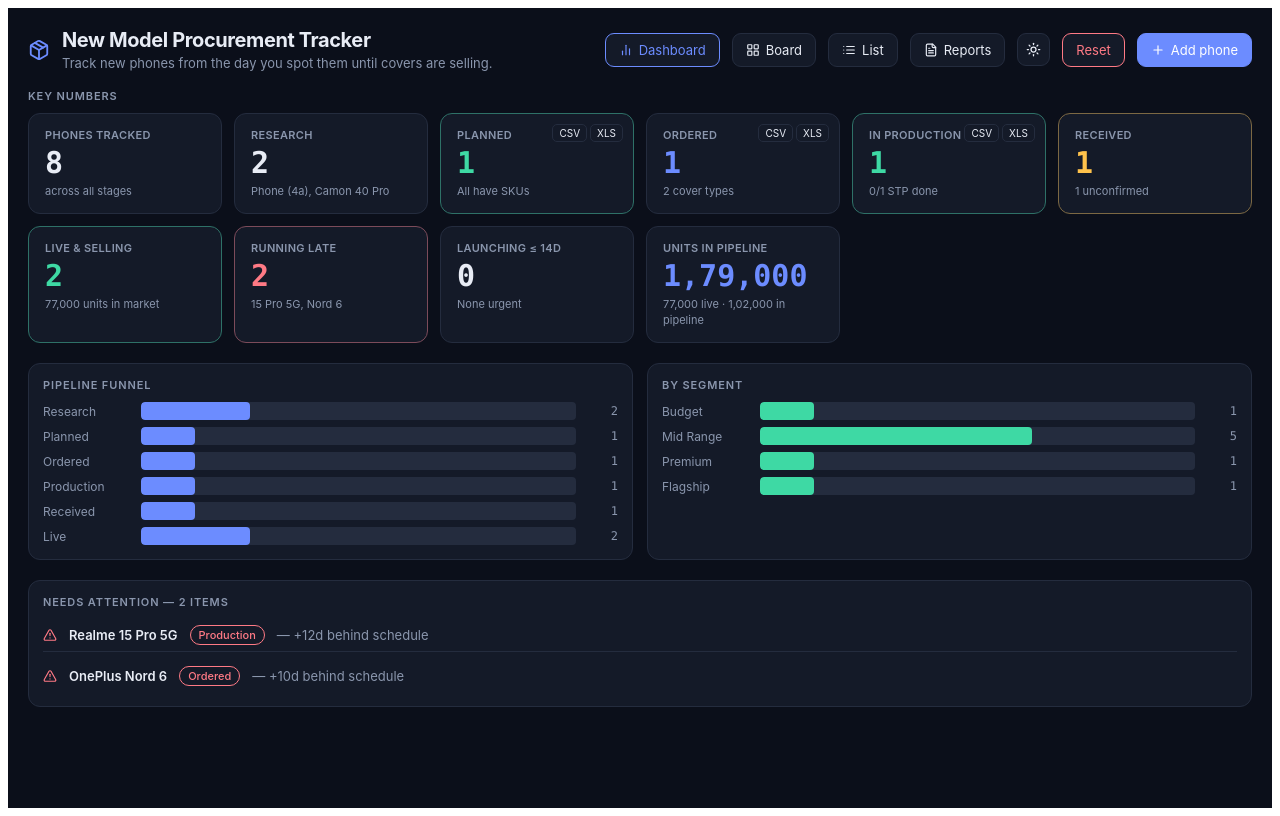
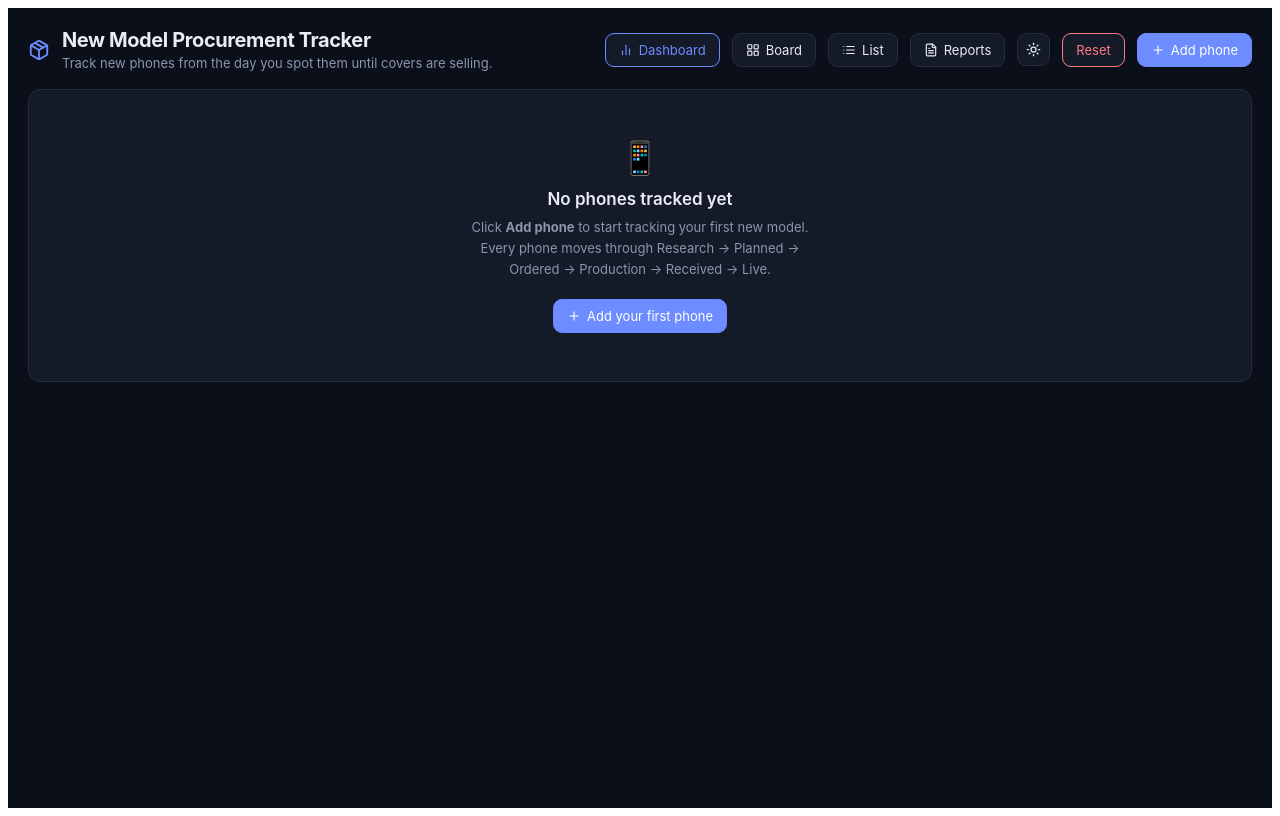
Before and after one commit to pethupraveen/procurement-tracker, a React (Vite) app: page / in a window 1280 px wide. Built offline with nearby package versions, Linux system fonts and the light colour scheme.

Commit message:
Reset Final Fix Code

```diff
--- a/src/App.jsx
+++ b/src/App.jsx
@@ -15,7 +15,7 @@ import { Plus, X, Sun, Moon, Package, CheckCircle2, Circle, AlertTriangle, Layou
      4. See what's running late
 
    Read this file top to bottom. It's in dependency order:
-     helpers -> stages -> scoring -> data -> derive -> UI
+     helpers -> stages -> data -> derive -> UI
    ═══════════════════════════════════════════════════════════════ */
 
 
@@ -62,67 +62,11 @@ const stageIndex = (key) => STAGES.findIndex((s) => s.key === key);
    against the planned date to get the delay. Stages not in `done`
    haven't happened yet.                                            */
 
-const D = (n) => shift(iso(TODAY), n);   // n days from today
-
-/* helper so the seed data below stays readable */
+/* helper so the cover helper stays readable */
 const cover = (type, units, sku, material) => ({ type, units, sku: sku || '', material: material || '' });
 
-const SEED = [
-  {
-    id: 1, brand: "Redmi", name: "Note 15 Pro 5G", segment: "Mid Range",
-    launch: D(-12), stage: "live", po: "PO-101",
-    done: { research: D(-112), planned: D(-96), ordered: D(-87), production: D(-71), received: D(-36), live: D(-12) },
-    covers: [cover("TPU Cover", 30000, "TPU-RDM-N15-BLK", "Soft TPU"), cover("Transparent Cover", 34000, "TRN-RDM-N15-CLR", "Hard PC")],
-  },
-  {
-    id: 2, brand: "Samsung", name: "Galaxy S26 Ultra", segment: "Flagship",
-    launch: D(-40), stage: "live", po: "PO-102",
-    done: { research: D(-140), planned: D(-124), ordered: D(-115), production: D(-98), received: D(-63), live: D(-38) },
-    covers: [cover("Magsafe Cover", 9000, "MAG-SAM-S26-BLK", "PC + Magnet Array"), cover("Leather Cover", 4000, "LTH-SAM-S26-BRN", "PU Leather")],
-  },
-  {
-    id: 3, brand: "Oppo", name: "Reno 15 5G", segment: "Premium",
-    launch: D(30), stage: "received", po: "PO-103",
-    /* stock arrived a week early — delay comes out negative, which is fine */
-    done: { research: D(-70), planned: D(-55), ordered: D(-44), production: D(-29), received: D(-2) },
-    covers: [{ ...cover("Magsafe Cover", 7000, "MAG-OPP-R15-BLK", "PC + Magnet Array"), receivedQty: 6800, receivedOk: true },
-          { ...cover("Transparent Cover", 11000, "TRN-OPP-R15-CLR", "Hard PC"), receivedQty: null, receivedOk: null }],
-  },
-  {
-    id: 4, brand: "Realme", name: "15 Pro 5G", segment: "Mid Range",
-    launch: D(26), stage: "production", po: "PO-104",
-    /* PROBLEM CASE: production finished 12 days after it was due */
-    done: { research: D(-74), planned: D(-58), ordered: D(-46), production: D(-22) },
-    stpStatus: "Submitted",
-    covers: [cover("TPU Cover", 18000, "TPU-REA-15P-BLK", "Soft TPU"), cover("Kickstand Cover", 8000, "KCK-REA-15P-BLK", "TPU + PC Hybrid")],
-  },
-  {
-    id: 5, brand: "OnePlus", name: "Nord 6", segment: "Mid Range",
-    launch: D(50), stage: "ordered", po: "PO-105",
-    /* PROBLEM CASE: PO is placed but production was due 10 days ago and
-       hasn't started — caught because the NEXT stage is already overdue */
-    done: { research: D(-50), planned: D(-33), ordered: D(-20) },
-    covers: [cover("Magsafe Cover", 9000, "MAG-ONE-N6-BLK", "PC + Magnet Array"), cover("Silicone Cover", 11000, "SIL-ONE-N6-WHT", "Liquid Silicone")],
-  },
-  {
-    id: 6, brand: "Poco", name: "X8 Pro 5G", segment: "Mid Range",
-    launch: D(85), stage: "planned", po: null,
-    done: { research: D(-15), planned: D(-1) },
-    covers: [cover("TPU Cover", 26000, "TPU-POC-X8-BLK", "Soft TPU"), cover("Rugged Cover", 12000, "RGD-POC-X8-GRY", "Rugged Composite")],
-  },
-  {
-    id: 7, brand: "Nothing", name: "Phone (4a)", segment: "Mid Range",
-    launch: D(95), stage: "research", po: null,
-    done: { research: D(-3) },
-    covers: [],
-  },
-  {
-    id: 8, brand: "Tecno", name: "Camon 40 Pro", segment: "Budget",
-    launch: D(90), stage: "research", po: null,
-    done: { research: D(-8) },
-    covers: [],
-  },
-];
+/* No demo data — start empty so you can enter your real phones */
+const EMPTY = [];
 
 
 /* ── 5. DERIVED VALUES ───────────────────────────────────────────
@@ -387,7 +331,7 @@ const Field = ({ label, hint, children }) => (
 /* ── 8. BOARD VIEW ───────────────────────────────────────────────
    One column per stage. Drag a card to move the model forward.     */
 
-function Board({ models, onOpen, onMove }) {
+function Board({ models, onOpen, onMove, onAdd }) {
   const [dragging, setDragging] = useState(null);
   const [over, setOver] = useState(null);
 
@@ -395,6 +339,15 @@ function Board({ models, onOpen, onMove }) {
     if (dragging && dragging.stage !== stageKey) onMove(dragging.id, stageKey);
     setDragging(null); setOver(null);
   };
+
+  if (models.length === 0) return (
+    <div className="card" style={{ textAlign: "center", padding: "48px 24px" }}>
+      <div style={{ fontSize: 32, marginBottom: 12 }}>📋</div>
+      <div style={{ fontSize: 16, fontWeight: 640, marginBottom: 8 }}>Board is empty</div>
+      <div style={{ fontSize: 13, color: "var(--dim)", marginBottom: 20 }}>Add a phone to see it appear here.</div>
+      <button className="btn" data-primary="1" onClick={onAdd}><Plus size={14} />Add phone</button>
+    </div>
+  );
 
   return (
     <div className="board">
@@ -1290,7 +1243,7 @@ function KPI({ label, value, sub, tone, onCSV, onXLS }) {
 
 
 /* ── DASHBOARD ─────────────────────────────────────────────────── */
-function Dashboard({ models, onOpen }) {
+function Dashboard({ models, onOpen, onAdd }) {
   const byStage   = (k) => models.filter((m) => m.stage === k);
   const late      = models.filter((m) => m.isLate);
   const live      = byStage("live");
@@ -1329,11 +1282,26 @@ function Dashboard({ models, onOpen }) {
 
   return (
     <div>
+      {/* ── empty state ── */}
+      {models.length === 0 && (
+        <div className="card" style={{ textAlign: "center", padding: "48px 24px", marginBottom: 20 }}>
+          <div style={{ fontSize: 32, marginBottom: 12 }}>📱</div>
+          <div style={{ fontSize: 17, fontWeight: 640, marginBottom: 8 }}>No phones tracked yet</div>
+          <div style={{ fontSize: 13, color: "var(--dim)", marginBottom: 20, lineHeight: 1.6, maxWidth: 360, margin: "0 auto 20px" }}>
+            Click <strong>Add phone</strong> to start tracking your first new model.
+            Every phone moves through Research → Planned → Ordered → Production → Received → Live.
+          </div>
+          <button className="btn" data-primary="1" onClick={onAdd}>
+            <Plus size={14} />Add your first phone
+          </button>
+        </div>
+      )}
+
       {/* ── 10 KPI cards ── */}
-      <div style={{ marginBottom: 6 }}>
+      {models.length > 0 && <div style={{ marginBottom: 6 }}>
         <h2>Key numbers</h2>
-      </div>
-      <div className="kpi-grid">
+      </div>}
+      {models.length > 0 && <div className="kpi-grid">
         <KPI label="Phones tracked"   value={models.length}   sub="across all stages" />
         <KPI label="Research"         value={research.length} sub={research.length ? research.map(m=>m.name).join(", ").slice(0,40) : "None yet"} />
         <KPI label="Planned"          value={planned.length}
@@ -1363,10 +1331,10 @@ function Dashboard({ models, onOpen }) {
           sub={launching14.length ? launching14.map(m=>`${m.name} in ${m.daysToLaunch}d`).join(", ").slice(0,50) : "None urgent"} />
         <KPI label="Units in pipeline" value={qty(totalUnits)} tone="accent"
           sub={liveUnits ? `${qty(liveUnits)} live · ${qty(totalUnits - liveUnits)} in pipeline` : "No live yet"} />
-      </div>
+      </div>}
 
       {/* ── pipeline funnel ── */}
-      <div style={{ display: "grid", gridTemplateColumns: "1fr 1fr", gap: 14, marginBottom: 20 }}>
+      {models.length > 0 && <div style={{ display: "grid", gridTemplateColumns: "1fr 1fr", gap: 14, marginBottom: 20 }}>
         <div className="card">
           <h2>Pipeline funnel</h2>
           <div className="funnel">
@@ -1403,10 +1371,10 @@ function Dashboard({ models, onOpen }) {
             })}
           </div>
         </div>
-      </div>
+      </div>}
 
       {/* ── alerts ── */}
-      {problems.length > 0 && (
+      {models.length > 0 && problems.length > 0 && (
         <div className="card">
           <h2>Needs attention — {problems.length} item{problems.length !== 1 ? "s" : ""}</h2>
           <div style={{ display: "grid", gap: 8 }}>
@@ -1424,7 +1392,7 @@ function Dashboard({ models, onOpen }) {
           </div>
         </div>
       )}
-      {problems.length === 0 && (
+      {models.length > 0 && problems.length === 0 && (
         <div className="card" style={{ borderColor: "color-mix(in srgb, var(--ok) 40%, var(--line))" }}>
           <div style={{ display: "flex", gap: 10, alignItems: "center", fontSize: 13 }}>
             <CheckCircle2 size={16} style={{ color: "var(--ok)" }} />
@@ -1563,7 +1531,7 @@ function Reports({ models }) {
 }
 
 export default function App() {
-  const [phones, setPhones] = useState(SEED);
+  const [phones, setPhones] = useState(EMPTY);
   const [openId, setOpenId] = useState(null);
   const [adding, setAdding] = useState(false);
   const [view, setView] = useState("dashboard");
@@ -1638,14 +1606,11 @@ export default function App() {
   };
 
   const resetAll = () => {
-    /* spread into a new array — React compares references, so passing the
-       same SEED constant a second time looks like "no change" and skips
-       the re-render. A fresh copy always triggers the update.           */
-    setPhones(SEED.map((p) => ({ ...p, covers: p.covers.map((c) => ({ ...c })) })));
+    setPhones([]);
     setOpenId(null);
     setAdding(false);
     setConfirmReset(false);
-    say("All data reset to demo state");
+    say("All phones deleted");
   };
 
   const addPhone = (data) => {
@@ -1685,7 +1650,7 @@ export default function App() {
               {theme === "dark" ? <Sun size={15} /> : <Moon size={15} />}
             </button>
             <button className="btn" style={{ color: "var(--bad)", borderColor: "var(--bad)" }}
-              onClick={() => setConfirmReset(true)} title="Reset all data to demo state">
+              onClick={() => setConfirmReset(true)} title="Delete all phones and start fresh">
               Reset
             </button>
             <button className="btn" data-primary="1" onClick={() => setAdding(true)}>
@@ -1694,8 +1659,8 @@ export default function App() {
           </div>
         </div>
 
-        {view === "dashboard" && <Dashboard models={models} onOpen={setOpenId} />}
-        {view === "board"     && <Board models={models} onOpen={setOpenId} onMove={moveTo} />}
+        {view === "dashboard" && <Dashboard models={models} onOpen={setOpenId} onAdd={() => setAdding(true)} />}
+        {view === "board"     && <Board models={models} onOpen={setOpenId} onMove={moveTo} onAdd={() => setAdding(true)} />}
         {view === "table"     && <Table models={models} onOpen={setOpenId} />}
         {view === "reports"   && <Reports models={models} />}
       </div>
@@ -1712,17 +1677,17 @@ export default function App() {
             borderRadius: 14, padding: 28, width: "min(380px, 90vw)",
             display: "flex", flexDirection: "column", gap: 14
           }}>
-            <div style={{ fontSize: 16, fontWeight: 640 }}>Reset all data?</div>
+            <div style={{ fontSize: 16, fontWeight: 640 }}>Delete all phones?</div>
             <div style={{ fontSize: 13, color: "var(--dim)", lineHeight: 1.6 }}>
-              This will delete every phone you've added and every edit you've made,
-              and restore the 8 demo phones. There is no undo.
+              This will permanently delete every phone and all their data.
+              The list will be empty. There is no undo.
             </div>
             <div style={{ display: "flex", gap: 10, justifyContent: "flex-end" }}>
               <button className="btn" onClick={() => setConfirmReset(false)}>Cancel</button>
               <button className="btn" data-primary="1"
                 style={{ background: "var(--bad)", borderColor: "var(--bad)" }}
                 onClick={resetAll}>
-                Yes, reset everything
+                Yes, delete all
               </button>
             </div>
           </div>
```
